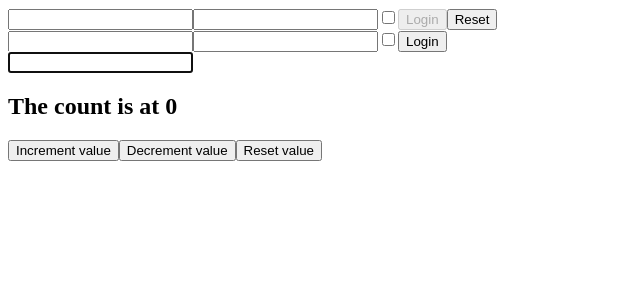
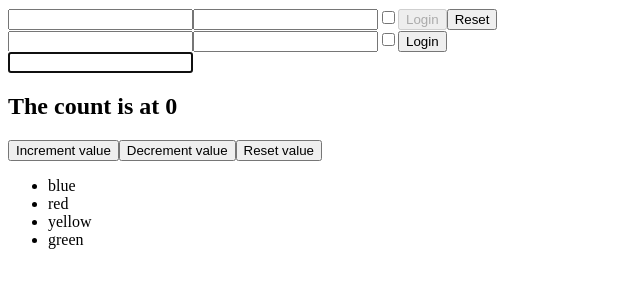
Before and after one commit to Adolfo-97/React, a React (Vite) app in the folder exercise/: page / in a window 1280 px wide. Shown: the top 300 px of the page, without its empty margins (0-640 px from the left). Built offline with nearby package versions, Linux system fonts and the light colour scheme.

Commit message:
upload esercizio

```diff
--- a/exercise/src/App.jsx
+++ b/exercise/src/App.jsx
@@ -1,3 +1,4 @@
+import { Colors } from "./Colors";
 import { Counter } from "./Counter";
 import { FocusableInput } from "./FocusableInput";
 import InteractiveWelcome from "./InteractiveWelcome";
@@ -8,12 +9,19 @@ export function App() {
   function onLogin(data) {
     console.log("Login data:", data);
   }
+  const colorObjList = [
+    { id: 1, name: "blue" },
+    { id: 2, name: "red" },
+    { id: 3, name: "yellow" },
+    { id: 4, name: "green" },
+  ];
   return (
     <div>
       <Login func={onLogin} />
       <UncontrolledLogin />
       <FocusableInput />
       <Counter />
+      <Colors arr={colorObjList} />
     </div>
   );
 }
--- /dev/null
+++ b/exercise/src/Color.jsx
@@ -0,0 +1,5 @@
+import React from "react";
+
+export function Color({ color }) {
+  return <li>{color.name}</li>;
+}
--- /dev/null
+++ b/exercise/src/Colors.jsx
@@ -0,0 +1,12 @@
+import React from "react";
+import { Color } from "./Color";
+
+export function Colors({ arr }) {
+  return (
+    <ul>
+      {arr.map((color) => (
+        <Color id={color.id} color={color} />
+      ))}
+    </ul>
+  );
+}
```
